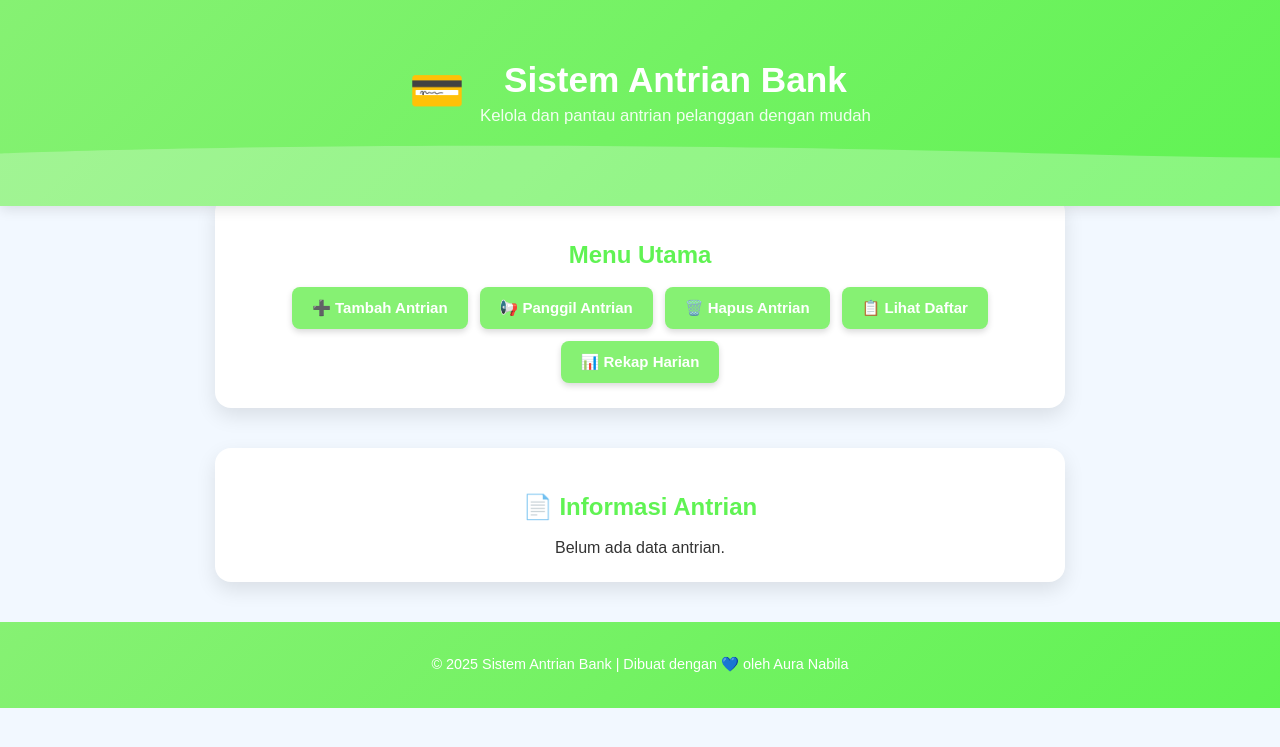
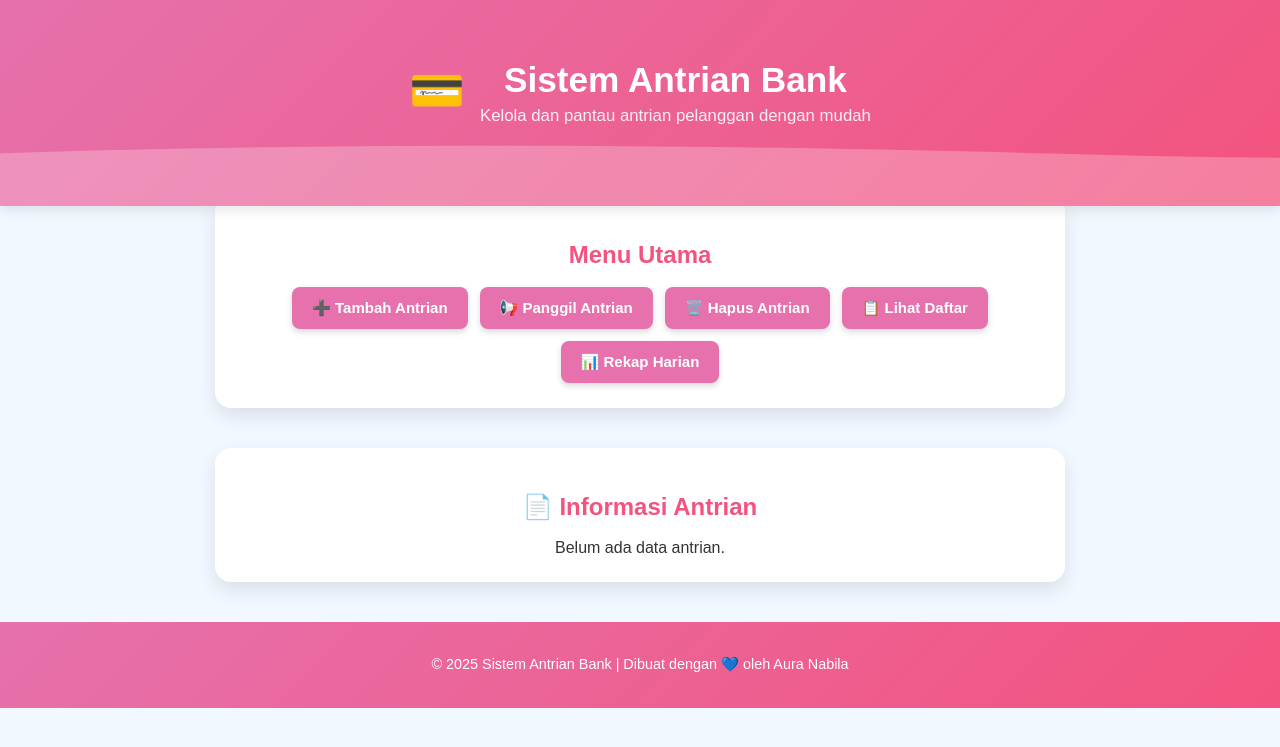
Before and after one commit to kymo14/aura-nabila-projekUTS, a PHP site: page / in a window 1280 px wide. Shown: the top 747 px of the page. Run offline with PHP 8.4, Linux system fonts and the light colour scheme.

Commit message:
Update style.css
ya

```diff
--- a/style.css
+++ b/style.css
@@ -7,7 +7,7 @@ body {
 }
 
 header {
-    background: linear-gradient(135deg, #86f173, #60f353ff);
+    background: linear-gradient(135deg, #e671ac, rgb(243, 83, 126));
     color: white;
     text-align: center;
     position: relative;
@@ -67,7 +67,7 @@ main {
 }
 
 .card h2 {
-    color: #60f353ff;
+    color: rgb(243, 83, 126);
     margin-bottom: 18px;
 }
 
@@ -79,7 +79,7 @@ main {
 }
 
 button {
-    background-color: #86f173;
+    background-color: #e671ac;
     border: none;
     color: #fff;
     font-weight: 600;
@@ -91,7 +91,7 @@ button {
     box-shadow: 0 3px 6px rgba(0,0,0,0.15);
 }
 button:hover {
-    background-color: #60f353ff;
+    background-color: rgb(243, 83, 126);
     transform: scale(1.05);
 }
 
@@ -109,7 +109,7 @@ th, td {
 }
 
 th {
-    background-color: #86f173;
+    background-color: #e671ac;
     color: white;
 }
 tr:nth-child(even) {
@@ -119,7 +119,7 @@ tr:nth-child(even) {
 footer {
     text-align: center;
     padding: 20px;
-    background: linear-gradient(135deg, #86f173, #60f353ff);
+    background: linear-gradient(135deg, #e671ac, rgb(243, 83, 126));
     color: white;
     font-size: 0.9em;
 }
```
